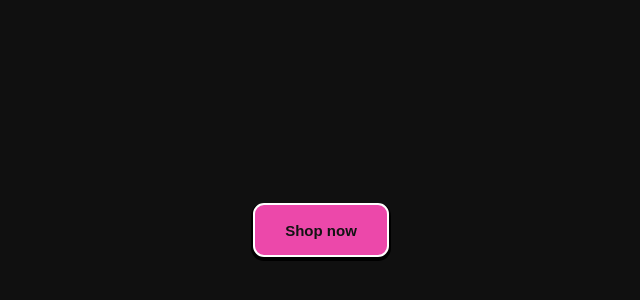
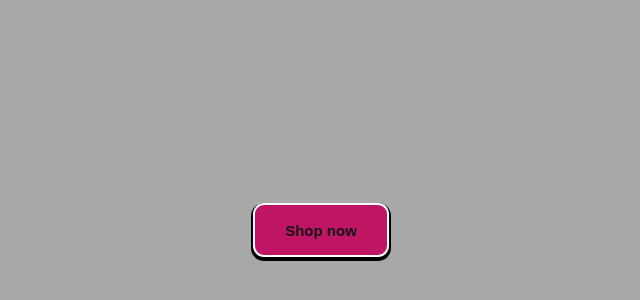
Before and after one commit to anacarola9/ShopNow, a plain HTML site: page index.html in a window 1280 px wide. Shown: the part 170-470 px from the top of the page, without its empty margins (319-959 px from the left). Drawn offline with Linux system fonts and the light colour scheme.

Commit message:
[style] alteração da cor do btn e do background

```diff
--- a/index.html
+++ b/index.html
@@ -5,7 +5,7 @@
     display: flex;
     justify-content: center;
     align-items: center;
-    background-color: #101010;
+    background-color: #a8a8a8;
 }
  .btn {
     padding: 1.1em 2em;
@@ -18,7 +18,7 @@
     overflow: hidden;
     transition: all 0.3s;
     border-radius: 11px;
-    background-color: #ec48aa;
+    background-color: #bf1564;
     font-weight: bolder;
     box-shadow: 0 2px 0 2px #000;
  }
@@ -28,7 +28,7 @@
     position: absolute;
     width: 100px;
     height: 120px;
-    background-color: #ff006f;
+    background-color: #817f7e;
     top: 50%;
     transform: skew(30deg) translate(-150%, -50%);
     transition: all 0.5s;
@@ -36,9 +36,9 @@
  }
 
  .btn:hover {
-    background-color: #4cc9f0;
+    background-color: #e54cf0;
     color: #fff;
-    box-shadow: 0 2px 0 2px #0d3b66;
+    box-shadow: 0 2px 0 2px #660d59;
  }
  .btn active {
     transform: scale(0.9);
--- a/style.css
+++ b/style.css
@@ -2,7 +2,7 @@ body{
     display: flex;
     justify-content: center;
     align-items: center;
-    background-color: #101010;
+    background-color: #a8a8a8;
 }
  .btn {
     padding: 1.1em 2em;
@@ -15,7 +15,7 @@ body{
     overflow: hidden;
     transition: all 0.3s;
     border-radius: 12px;
-    background-color: #ecd448;
+    background-color: #bf1564;
     font-weight: bolder;
     box-shadow: 0 2px 0 2px #000;
  }
@@ -25,7 +25,7 @@ body{
     position: absolute;
     width: 100px;
     height: 120px;
-    background-color: #ff6700;
+    background-color: #817f7e;
     top: 50%;
     transform: skew(30deg) translate(-150%, -50%);
     transition: all 0.5s;
@@ -33,9 +33,9 @@ body{
  }
 
  .btn:hover {
-    background-color: #4cc9f0;
+    background-color: #e54cf0;
     color: #fff;
-    box-shadow: 0 2px 0 2px #0d3b66;
+    box-shadow: 0 2px 0 2px #660d59;
  }
  .btn active {
     transform: scale(0.9);
```
